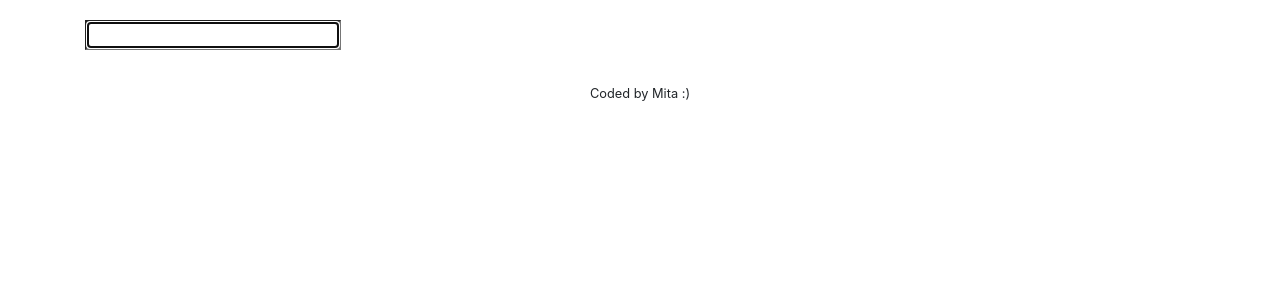
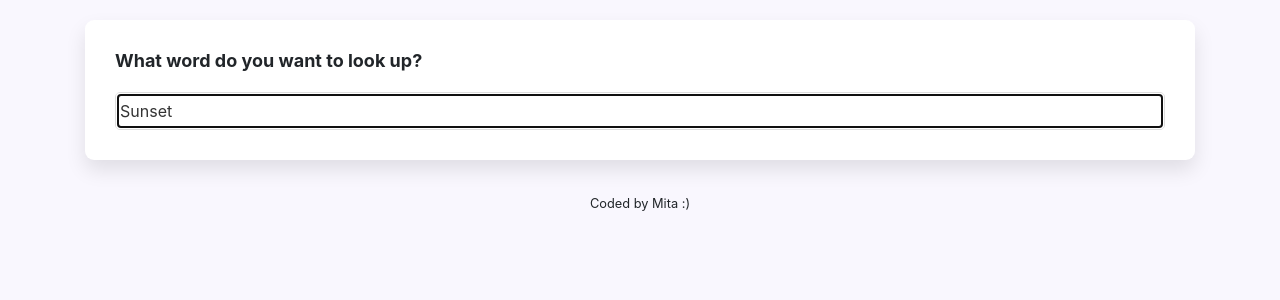
Before and after one commit to MitraHooshmand/my_dictionary_react, a React (Create React App) app: page / in a window 1280 px wide. Shown: the top 300 px of the page. Built offline with nearby package versions, Linux system fonts and the light colour scheme; no server answers.

Commit message:
improve the style

```diff
--- a/src/App.css
+++ b/src/App.css
@@ -1,7 +1,18 @@
-.App{
-margin: 20px;
+body {
+  background: #f9f7fe;
+  /* #FFF9F9; */
+  /* #F9F7FE; */
 }
-.App-footer{
+a {
+  color: #774dca;
+}
+.App {
+  margin: 20px;
+}
+.App-header {
+  margin: 30px 0;
+}
+.App-footer {
   text-align: center;
   margin: 30px 0;
 }
--- a/src/App.js
+++ b/src/App.js
@@ -7,12 +7,10 @@ function App() {
         {/* <header className="App-header"> */}
         {/* </header> */}
         <main>
-          <Dictionary />
+          <Dictionary defultKeyword="Sunset" />
         </main>
         <footer className="App-footer">
-          <small>
-            Coded by Mita :)
-          </small>
+          <small>Coded by Mita :)</small>
         </footer>
       </div>
     </div>
--- /dev/null
+++ b/src/Dictionary.css
@@ -0,0 +1,21 @@
+.Dictionary h1 {
+  font-size: 18px;
+  font-weight: bold;
+  margin-bottom: 20px;
+}
+.Dictionary section {
+  background-color: white;
+  padding: 30px;
+  border-radius: 9px;
+  box-shadow: 0 10px 20px rgba(0, 0, 0, 0.1);
+
+  margin: 20px 0;
+}
+
+.Dictionary input {
+  width: 100%;
+  border-radius: 5px;
+  padding: 6px 4px;
+  color: #333;
+  border: 1px solid #ddd;
+}
--- a/src/Dictionary.js
+++ b/src/Dictionary.js
@@ -1,30 +1,58 @@
 import React,{useState} from "react";
 import axios from "axios";
 import Result from "./Result";
-export default function Dictionary(){
+import "./Dictionary.css"
+export default function Dictionary(props){
 
-    let [keyword,setKeyword] = useState('');
+    let [keyword,setKeyword] = useState(props.defultKeyword);
     let [result,setResult] = useState(null);
+    let [loaded,setLoaded] = useState(false);
 
     function handleResponse(response){
         console.log(response.data[0]);
         setResult(response.data[0]);
     }
-    function search(event){
-        event.preventDefault();
+function search(){
  let apiUrl = `https://api.dictionaryapi.dev/api/v2/entries/en/${keyword}`;
  axios.get(apiUrl).then(handleResponse);
+}
+
+    function handleSubmit(event) {
+      event.preventDefault();
+      search();
+
     }
     function handleKeyWordChange(param) {
       setKeyword(param.target.value);
     }
+    function load (){
+        setLoaded(true);
+        search();
+    }
+    if(loaded){
         return (
           <div className="Dictionary">
-        <form onSubmit={search}>
-            <input type="search" onChange={handleKeyWordChange} autoFocus={true}/>
+            <section>
+              <h1>What word do you want to look up?</h1>
+
+              <form onSubmit={handleSubmit}>
+                <input
+                  type="search"
+                  onChange={handleKeyWordChange}
+                  autoFocus={true}
+                  defaultValue={props.defultKeyword}
+                  placeholder="Type something to search..."
+                />
               </form>
-        <Result result= {result}/>
+            </section>
+            <Result result={result} />
           </div>
         );
 
+    }else{
+        load();
+        return "Loading ... ";
+
     }
+
+}
--- /dev/null
+++ b/src/Meaning.css
@@ -0,0 +1,11 @@
+.Meaning h5 {
+  font-size: 24px;
+  line-height: 1.5;
+  font-weight: bold;
+}
+
+.Meaning .example {
+  color: #70757a;
+  font-style: italic;
+  margin-top: 10px;
+}
--- a/src/Meaning.js
+++ b/src/Meaning.js
@@ -1,5 +1,6 @@
 import React from "react";
 import Synonym from "./Synonym";
+import "./Meaning.css";
 
 export default function Meaning(param) {
   if (param.meaning) {
@@ -9,21 +10,14 @@ export default function Meaning(param) {
         {param.meaning.definitions.map(function (definition, index) {
           return (
             <div key={index}>
-              <p>
-                {" "}
-                <strong>Def: </strong>
-                 {definition.definition}
-                <br />
-                <em>
-                <strong>Exam: </strong>
-                  {definition.example}
-                </em>
-                <br />
-                <strong>Syn: </strong>
-                <small>
-                  <Synonym synonym={definition.synonyms} />
-                </small>
-              </p>
+              <div className="definition">{definition.definition}</div>
+              <div className="example">
+                <em>{definition.example}</em>
+              </div>
+
+              <small>
+                <Synonym synonym={definition.synonyms} />
+              </small>
             </div>
           );
         })}
--- /dev/null
+++ b/src/Phonetics.css
@@ -0,0 +1,22 @@
+.Phonetics {
+  height: 60px;
+}
+.Phonetics a {
+  border: 1px solid #ddd;
+  text-decoration: none;
+  padding: 7px 14px;
+  font-size: 12px;
+  margin-right: 10px;
+  font-weight: bold;
+  border-radius: 11px;
+  transition: all 150ms ease-in-out;
+}
+
+.Phonetics a:hover {
+  background: #9670f4;
+  color: white;
+}
+.Phonetics .text {
+  opacity: 0.7;
+  font-weight: bold;
+}
--- a/src/Phonetics.js
+++ b/src/Phonetics.js
@@ -1,12 +1,12 @@
 import React from "react";
-
-export default function Phonetics(param){
-    return (
-      <div className="Phonetics">
-        <strong>Phonetics: </strong>
-        {param.phonetics.text}
-        <br/>
-        <a href={param.phonetics.audio} target="_blank">Sound</a>
-      </div>
-    );
+import "./Phonetics.css";
+export default function Phonetics(param) {
+  return (
+    <div className="Phonetics">
+      <a href={param.phonetics.audio} target="_blank">
+        Sound
+      </a>
+      <span className="text"> {param.phonetics.text}</span>
+    </div>
+  );
 }
--- /dev/null
+++ b/src/Result.css
@@ -0,0 +1,5 @@
+.Result h2 {
+  font-size: 36px;
+  font-weight: bold;
+  line-height: 1.5;
+}
--- a/src/Result.js
+++ b/src/Result.js
@@ -1,32 +1,34 @@
 import React from "react";
 import Meaning from "./Meaning";
 import Phonetics from "./Phonetics";
-export default function Result(param){
-
-    if (param.result){
+import "./Result.css";
+export default function Result(param) {
+  if (param.result) {
     return (
       <div className="Result">
+        <section>
           <h2>{param.result.word}</h2>
 
-        {param.result.phonetics.map(function(phonetics, index){
+          {param.result.phonetics.map(function (phonetics, index) {
             return (
               <div key={index}>
                 <Phonetics phonetics={phonetics} />
               </div>
             );
           })}
+        </section>
+
         {param.result.meanings.map(function (meaning, index) {
           return (
-            <div key={index}>
+            <section key={index}>
               <Meaning meaning={meaning} />
-            </div>
+            </section>
           );
           //   return meaning.definitions[0].definition;
         })}
       </div>
     );
-    }else{
+  } else {
     return null;
   }
-
 }
--- /dev/null
+++ b/src/Synonym.css
@@ -0,0 +1,11 @@
+.Synonym{
+    margin:20px 0 0;
+    padding: 0;
+}
+
+.Synonym li{
+    display: inline-block;
+    padding-right: 10px;
+    font-size: 12px;
+    line-height: 1;
+}
--- a/src/Synonym.js
+++ b/src/Synonym.js
@@ -1,19 +1,20 @@
 import React from "react";
+import "./Synonym.css";
 
 export default function Synonym(param) {
   if (param.synonym) {
     return (
-      <div className="Synonym">
+      <ul className="Synonym">
         {param.synonym.map(function (synonym, index) {
           return (
-            <span key={index}>
-              {" "}
+            <li key={index}>
+
               {synonym}
-              {" , "}
-            </span>
+
+            </li>
           );
         })}
-      </div>
+      </ul>
     );
   } else {
     return null;
```
Lines whose indentation alone changed are shown as unchanged.
